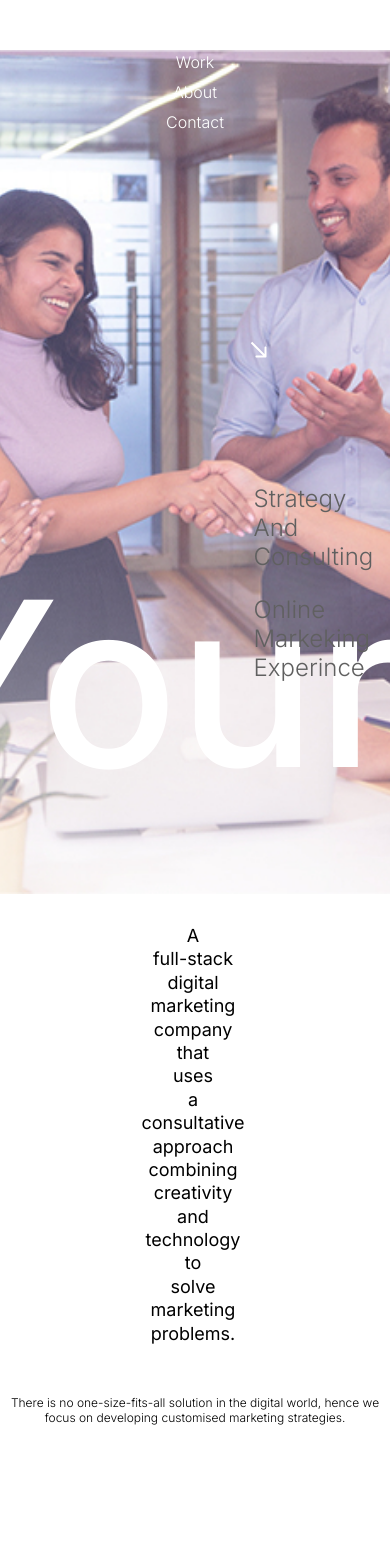
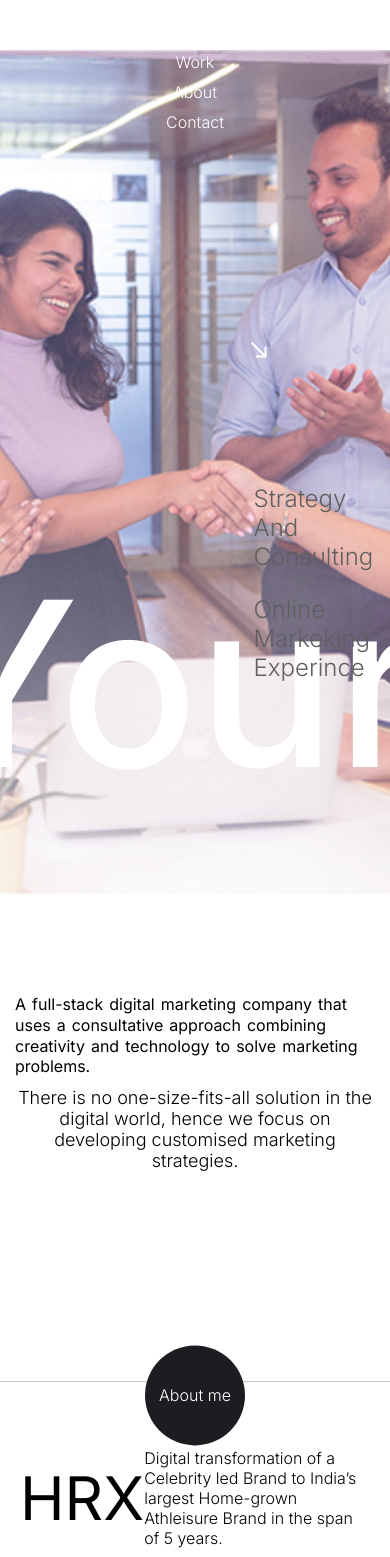
Before and after one commit to Sameer9619/howl-assignment, a Next.js app: page / in a window 390 px wide. Shown: the top 1557 px of the page. Built offline with nearby package versions, Linux system fonts and the light colour scheme.

Commit message:
changes added

```diff
--- a/src/components/Description/style.module.scss
+++ b/src/components/Description/style.module.scss
@@ -1,143 +1,41 @@
-// .description{
-//     padding-left: 200px;
-//     padding-right: 200px;
-//     margin-top: 200px;
-//     display: flex;
-//     justify-content: center;
-//     .body{
-//         max-width: 1400px;
-//         display: flex;
-//         gap: 50px;
-//         position: relative;
-//         p{
-//             margin: 0px;
-//             &:nth-of-type(1){
-//                 font-size: 36px;
-//                 gap: 8px;
-//                 line-height: 1.3;
-//                 span{
-//                     margin-right: 3px;
-//                 }
-//                 .mask{
-//                     position: relative;
-//                     overflow: hidden;
-//                     display: inline-flex;
-//                 }
-//             }
-//             &:nth-of-type(2){
-//                 font-size: 18px;
-//                 width: 80%;
-//                 font-weight: 300;
-//             }
-//         }
-//         .button{
-//             top: 80%;
-//             left: calc(100% - 200px);
-//             width: 180px;
-//             height: 180px;
-//             background-color: #1C1D20;
-//             color: white;
-//             border-radius: 50%;
-//             position: absolute;
-//             display: flex;
-//             align-items: center;
-//             justify-content: center;
-//             cursor: pointer;
-//             p{
-//                 margin: 0px;
-//                 font-size: 16px;
-//                 font-weight: 300;
-//                 position: relative;
-//                 z-index: 1;
-//             }
-//         }
-//     }
-//     .moreWork{
-//         padding: 20px;
-//         border-radius: 40px;
-//         border: 1px solid grey;
-//     }
-// }
-
-//   // Add a media query for smaller screens (adjust the max-width as needed)
-//   @media screen and (max-width: 768px) {
-//     .description {
-//       padding-left: 10px; /* Adjust for smaller screens */
-//       padding-right: 10px; /* Adjust for smaller screens */
-//       margin-top: 30px; /* Adjust for smaller screens */
-
-//       .body {
-//         p {
-//           &:nth-of-type(1) {
-//             font-size: 18px; /* Adjust font size for smaller screens */
-//             gap: 4px;
-
-//             span {
-//               margin-right: 2px;
-//             }
-//           }
-
-//           &:nth-of-type(2) {
-//             font-size: 12px; /* Adjust font size for smaller screens */
-//           }
-//         }
-
-//         .button {
-//           top: 60%; /* Adjust button position for smaller screens */
-//           left: calc(50% - 60px); /* Center button horizontally */
-//           width: 100px; /* Adjust button width for smaller screens */
-//           height: 100px; /* Adjust button height for smaller screens */
-//           font-size: 12px; /* Adjust font size for smaller screens */
-//         }
-//       }
-//     }
-//   }
-
-.description {
+.description{
     padding-left: 200px;
     padding-right: 200px;
     margin-top: 200px;
     display: flex;
     justify-content: center;
-
-    .body {
+    .body{
         max-width: 1400px;
         display: flex;
         gap: 50px;
         position: relative;
-
-      p {
+        p{
             margin: 0px;
-
-        &:nth-of-type(1) {
+            &:nth-of-type(1){
                 font-size: 36px;
                 gap: 8px;
                 line-height: 1.3;
-
-          span {
+                span{
                     margin-right: 3px;
                 }
-
-          .mask {
+                .mask{
                     position: relative;
                     overflow: hidden;
                     display: inline-flex;
                 }
             }
-
-        &:nth-of-type(2) {
+            &:nth-of-type(2){
                 font-size: 18px;
                 width: 80%;
                 font-weight: 300;
             }
         }
-
-      .button {
+        .button{
             top: 80%;
             left: calc(100% - 200px);
             width: 180px;
             height: 180px;
-        background-color: #1c1d20;
+            background-color: #1C1D20;
             color: white;
             border-radius: 50%;
             position: absolute;
@@ -145,8 +43,7 @@
             align-items: center;
             justify-content: center;
             cursor: pointer;
-
-        p {
+            p{
                 margin: 0px;
                 font-size: 16px;
                 font-weight: 300;
@@ -155,83 +52,102 @@
             }
         }
     }
-
-    .moreWork {
+    .moreWork{
         padding: 20px;
         border-radius: 40px;
         border: 1px solid grey;
     }
+}
 
-    // Media Query for screens up to 768px wide
-    @media screen and (max-width: 768px) {
+
+
+@media (max-width: 768px) {
+
+  .description {
+    padding-left: 50px;
+    padding-right: 50px;
+    margin-top: 100px;
+  }
+
+  .description .body {
+    flex-direction: column;
+    align-items: center;
+    gap: 20px;
+  }
+
+  .description .body p:nth-of-type(1) {
+    font-size: 24px;
+  }
+
+  .description .body p:nth-of-type(2) {
+    width: 100%;
+    text-align: center;
+  }
+
+  .description .body .button {
+    position: relative;
+    left: 0;
+  }
+
+}
+
+@media (max-width: 480px) {
+
+  .description {
     padding-left: 20px;
     padding-right: 20px;
-      margin-top: 50px;
-
-      .body {
-        flex-direction: column;
-        align-items: center;
-        text-align: center;
-
-        p {
-          &:nth-of-type(1) {
-            font-size: 24px;
-            gap: 4px;
-
-            span {
-              margin-right: 2px;
   }
 
-            .mask {
-              display: block;
-            }
+  .description .body {
+    gap: 10px;
   }
 
-          &:nth-of-type(2) {
-            font-size: 14px;
-            width: 100%;
-          }
+  .description .body p:nth-of-type(1) {
+    font-size: 18px;
   }
 
-        .button {
-          top: 60%;
-          left: calc(50% - 60px);
+  .description .body .button {
     width: 120px;
     height: 120px;
-          font-size: 14px;
-        }
-      }
   }
 
-    // Media Query for screens up to 390px wide
-    @media screen and (max-width: 390px) {
-      padding-left: 10px;
-      padding-right: 10px;
-      margin-top: 30px;
-
-      .body {
-        p {
-          &:nth-of-type(1) {
-            font-size: 18px;
-            gap: 4px;
-
-            span {
-              margin-right: 2px;
-            }
 }
 
-          &:nth-of-type(2) {
-            font-size: 12px;
-          }
+
+/* Medium Mobile */
+@media (max-width: 414px) {
+
+  .description {
+    padding-left: 30px;
+    padding-right: 30px;
   }
 
-        .button {
-          top: 60%;
-          left: calc(50% - 50px);
+  .description .body p:nth-of-type(1) {
+    font-size: 20px;
+  }
+
+  .description .body .button {
+    width: 140px;
+    height: 140px;
+  }
+
+}
+
+/* Small Mobile */
+@media (max-width: 390px) {
+
+  .description {
+    padding-left: 15px;
+    padding-right: 15px;
+  }
+
+  .description .body p:nth-of-type(1) {
+    font-size: 16px;
+  }
+
+  .description .body .button {
     width: 100px;
     height: 100px;
-          font-size: 12px;
   }
+
 }
-    }
-  }
```
Lines whose indentation alone changed are shown as unchanged.
